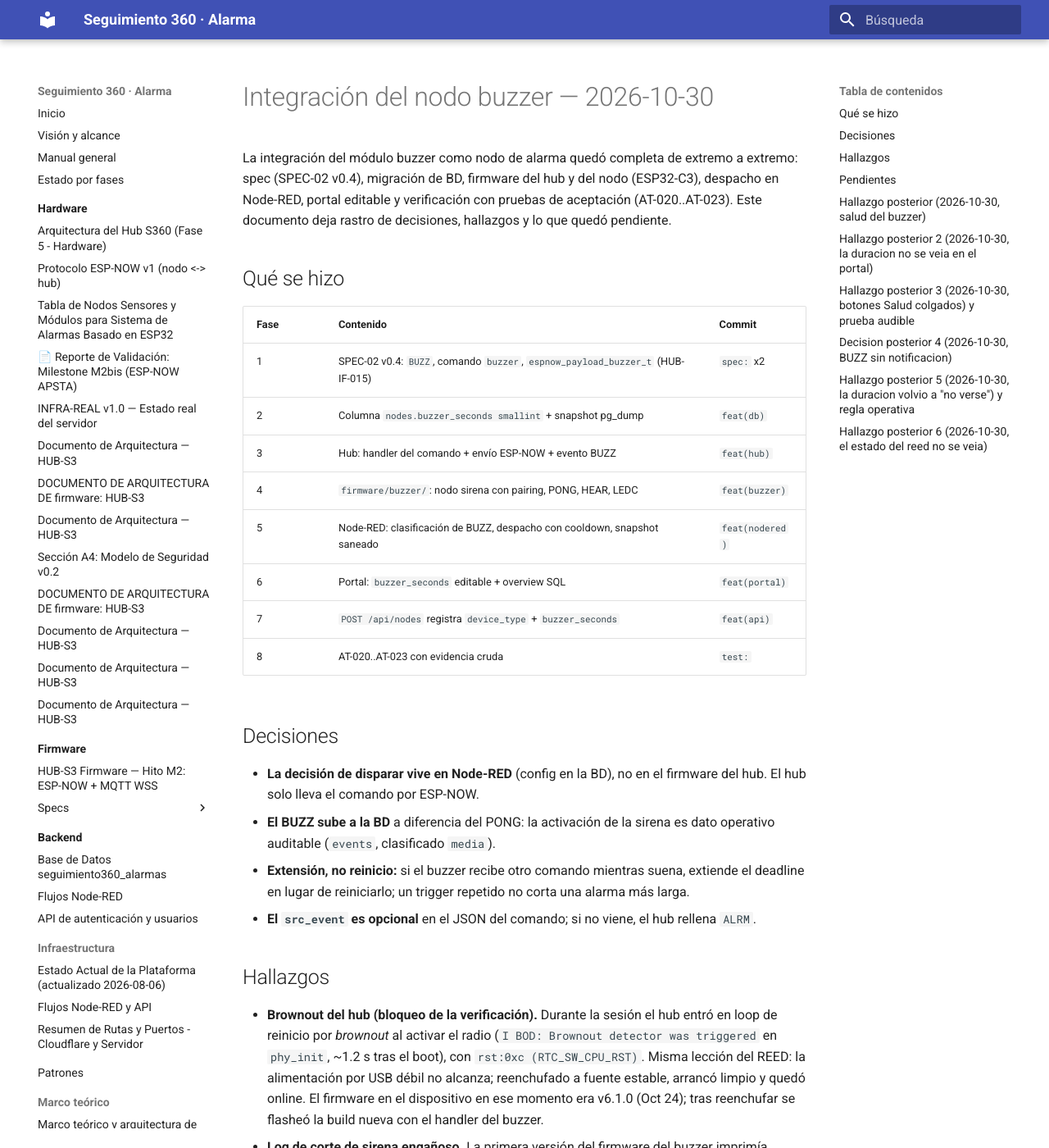
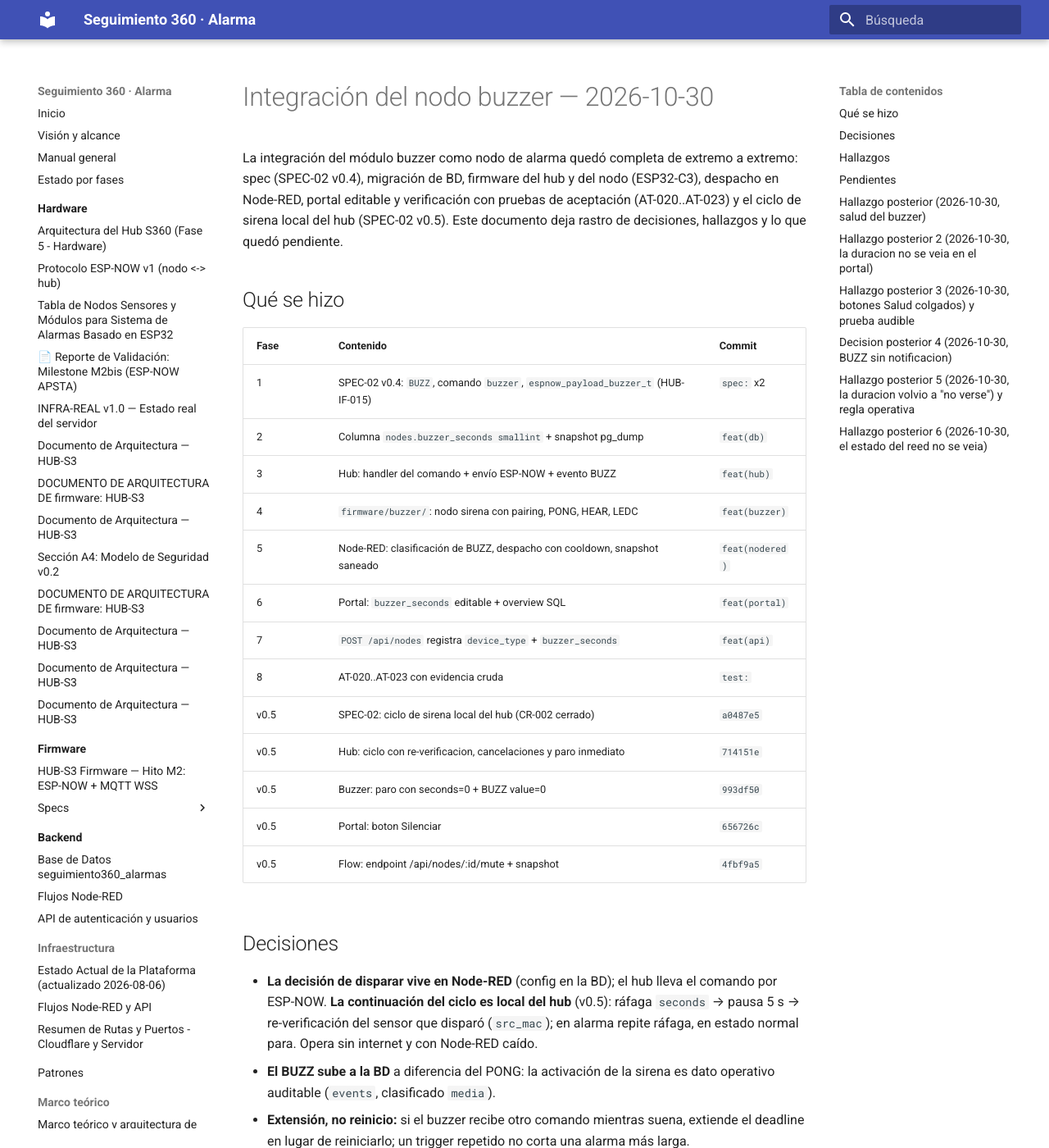
Before and after one commit to khalifa63/seguimiento360-alarma, an MkDocs documentation site: the page built from docs/operaciones/2026-10-30-integracion-buzzer.md, in a window 1280 px wide and 1400 px high. Shown: the whole window at 82% size. Built offline with MkDocs 1.6.1 and Material for MkDocs 9.7.7, drawn with Linux system fonts in a browser that asks for light colours; some of the changed text lies outside the part shown.

Commit message:
docs(ops): bitacora buzzer - CR-002 cerrado con ciclo de sirena local (v0.5)

```diff
--- a/docs/operaciones/2026-10-30-integracion-buzzer.md
+++ b/docs/operaciones/2026-10-30-integracion-buzzer.md
@@ -3,8 +3,9 @@
 La integración del módulo buzzer como nodo de alarma quedó completa de extremo
 a extremo: spec (SPEC-02 v0.4), migración de BD, firmware del hub y del nodo
 (ESP32-C3), despacho en Node-RED, portal editable y verificación con pruebas
-de aceptación (AT-020..AT-023). Este documento deja rastro de decisiones,
-hallazgos y lo que quedó pendiente.
+de aceptación (AT-020..AT-023) y el ciclo de sirena local del hub (SPEC-02
+v0.5). Este documento deja rastro de decisiones, hallazgos y lo que quedó
+pendiente.
 
 ## Qué se hizo
 
@@ -18,11 +19,19 @@ hallazgos y lo que quedó pendiente.
 | 6 | Portal: `buzzer_seconds` editable + overview SQL | `feat(portal)` |
 | 7 | `POST /api/nodes` registra `device_type` + `buzzer_seconds` | `feat(api)` |
 | 8 | AT-020..AT-023 con evidencia cruda | `test:` |
+| v0.5 | SPEC-02: ciclo de sirena local del hub (CR-002 cerrado) | `a0487e5` |
+| v0.5 | Hub: ciclo con re-verificacion, cancelaciones y paro inmediato | `714151e` |
+| v0.5 | Buzzer: paro con seconds=0 + BUZZ value=0 | `993df50` |
+| v0.5 | Portal: boton Silenciar | `656726c` |
+| v0.5 | Flow: endpoint /api/nodes/:id/mute + snapshot | `4fbf9a5` |
 
 ## Decisiones
 
-- **La decisión de disparar vive en Node-RED** (config en la BD), no en el
-  firmware del hub. El hub solo lleva el comando por ESP-NOW.
+- **La decisión de disparar vive en Node-RED** (config en la BD); el hub
+  lleva el comando por ESP-NOW. **La continuación del ciclo es local del
+  hub** (v0.5): ráfaga `seconds` → pausa 5 s → re-verificación del sensor
+  que disparó (`src_mac`); en alarma repite ráfaga, en estado normal para.
+  Opera sin internet y con Node-RED caído.
 - **El BUZZ sube a la BD** a diferencia del PONG: la activación de la sirena
   es dato operativo auditable (`events`, clasificado `media`).
 - **Extensión, no reinicio:** si el buzzer recibe otro comando mientras suena,
@@ -56,8 +65,11 @@ hallazgos y lo que quedó pendiente.
 
 ## Pendientes
 
-- **CR-002 — disparo local en el hub** para operar sin internet
-  (Node-RED caído): decidir en el hub y mantener el cooldown local.
+- ~~**CR-002 — disparo local en el hub**~~ **CERRADO (v0.5).** Implementado
+  como ciclo de sirena local: ráfaga X s + pausa 5 s + re-verificación del
+  sensor origen por `src_mac`; cancelación por cierre, `disarm`, Silenciar
+  del portal (`seconds=0`) o sensor perdido. Persistencia RAM: no sobrevive
+  reinicio del hub (limitación v1 documentada en HUB-IF-015).
 - **Push de BUZZ a Firebase/Gotify**: el flujo clasifica BUZZ como media y
   genera el push, pero la entrega depende de tokens FCM registrados; verificar
   con un dispositivo real (fuera de alcance de esta sesión).
```
